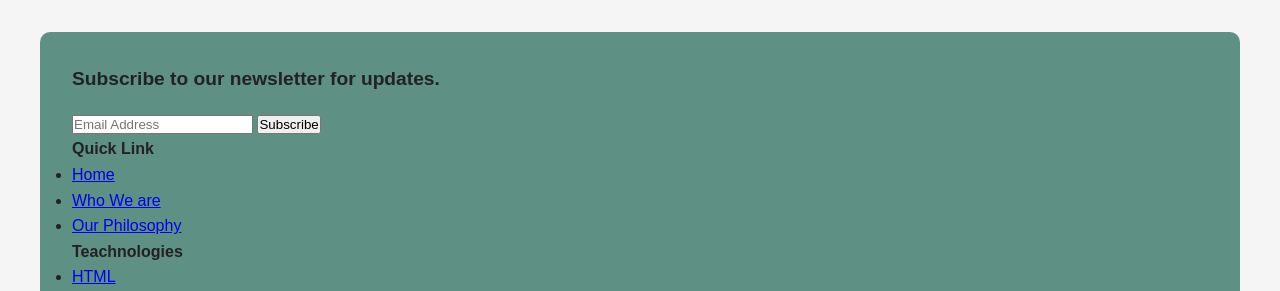
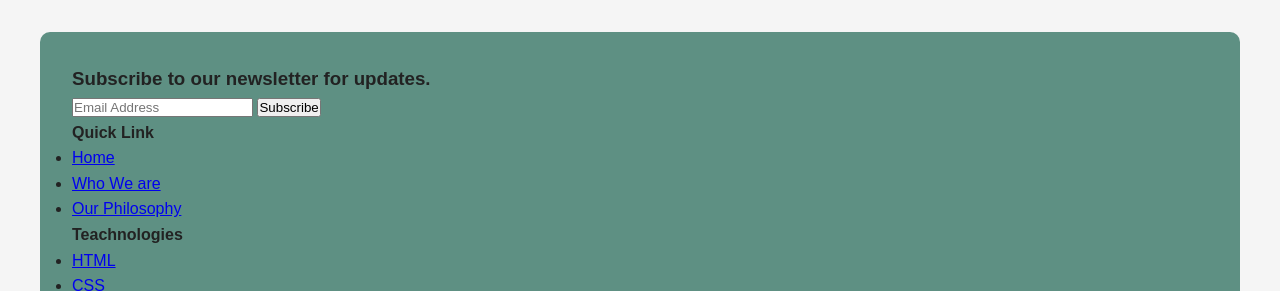
Before and after one commit to Nthabi2905/Module_08_NTHMOL25550_PTO2508_A_Nthabiseng-Moloi_SDF04, a plain HTML site: page index.html in a window 1280 px wide. Shown: the top 291 px of the page. Drawn offline with Linux system fonts and the light colour scheme.

```diff
--- a/styles.css
+++ b/styles.css
@@ -20,9 +20,3 @@
   max-width: 1200px;
   margin: 2rem auto;
 }
-
-/* Newsletter section */
-.newsletter h3 {
-  font-size: 1.2rem;
-  margin-bottom: 1rem;
-}
```
